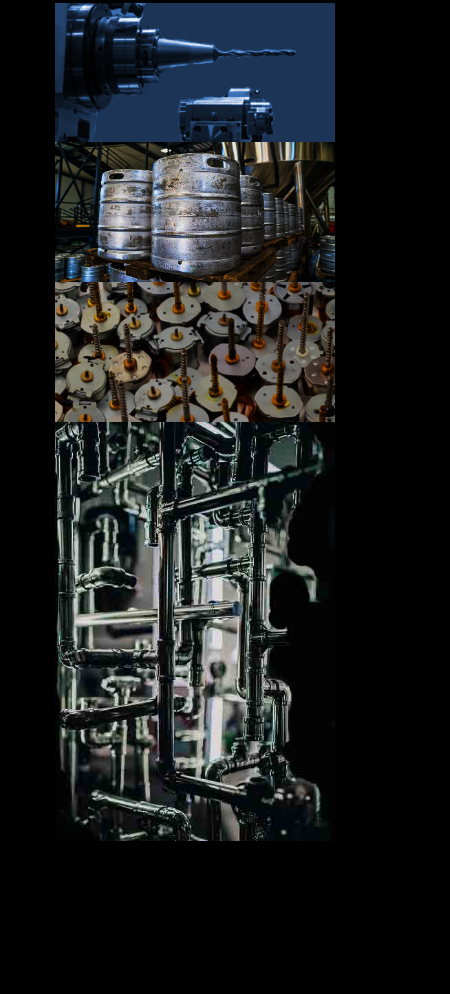
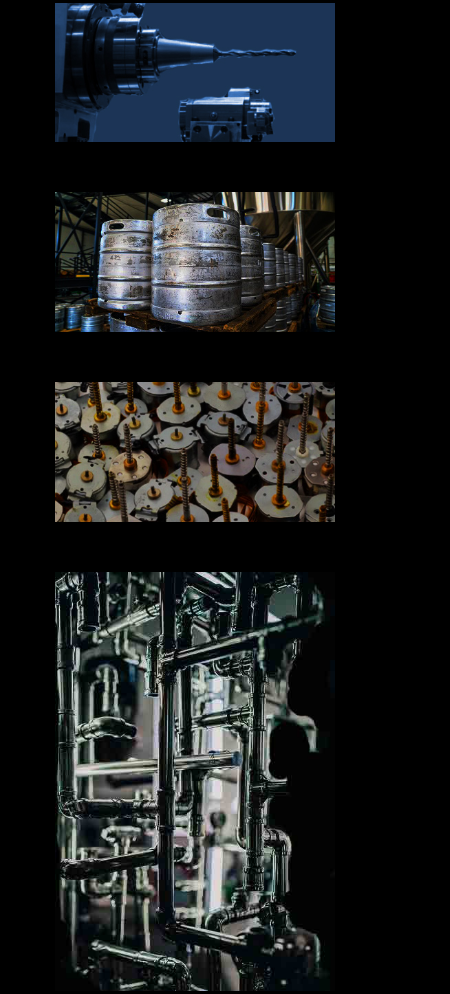
Before and after one commit to AhmedNageeb/FALCON1, a plain HTML site: page index.html in a window 390 px wide. Shown: the part 3170-4164 px from the top of the page, 450 px wide, since content can reach past the window. Drawn offline with nearby package versions, Linux system fonts and the light colour scheme.

Commit message:
Update main.css

```diff
--- a/css/main.css
+++ b/css/main.css
@@ -333,8 +333,6 @@ body{
 }
 
 .sublist2 .h1{
-	font-weight: bold;
-	font-size: 50px;
 	color: #ffffff;
 	text-align: center;
 }
@@ -421,6 +419,21 @@ body{
 }
 
 
+@media (max-width: 991px){
+.gallery img {
+    margin-bottom: 100px;
+  }
+}
+
+
+@media(max-width: 767px){
+  .gallery img{
+    margin-bottom: 50px;
+  }
+
+}
+
+
 .gallery h1{
 	text-align: center;
 	color: #fff;
@@ -456,6 +469,7 @@ body{
     margin-right: 40px;
     margin-left: 40px;
 }
+
 
 
 /*start contact us*/
```
